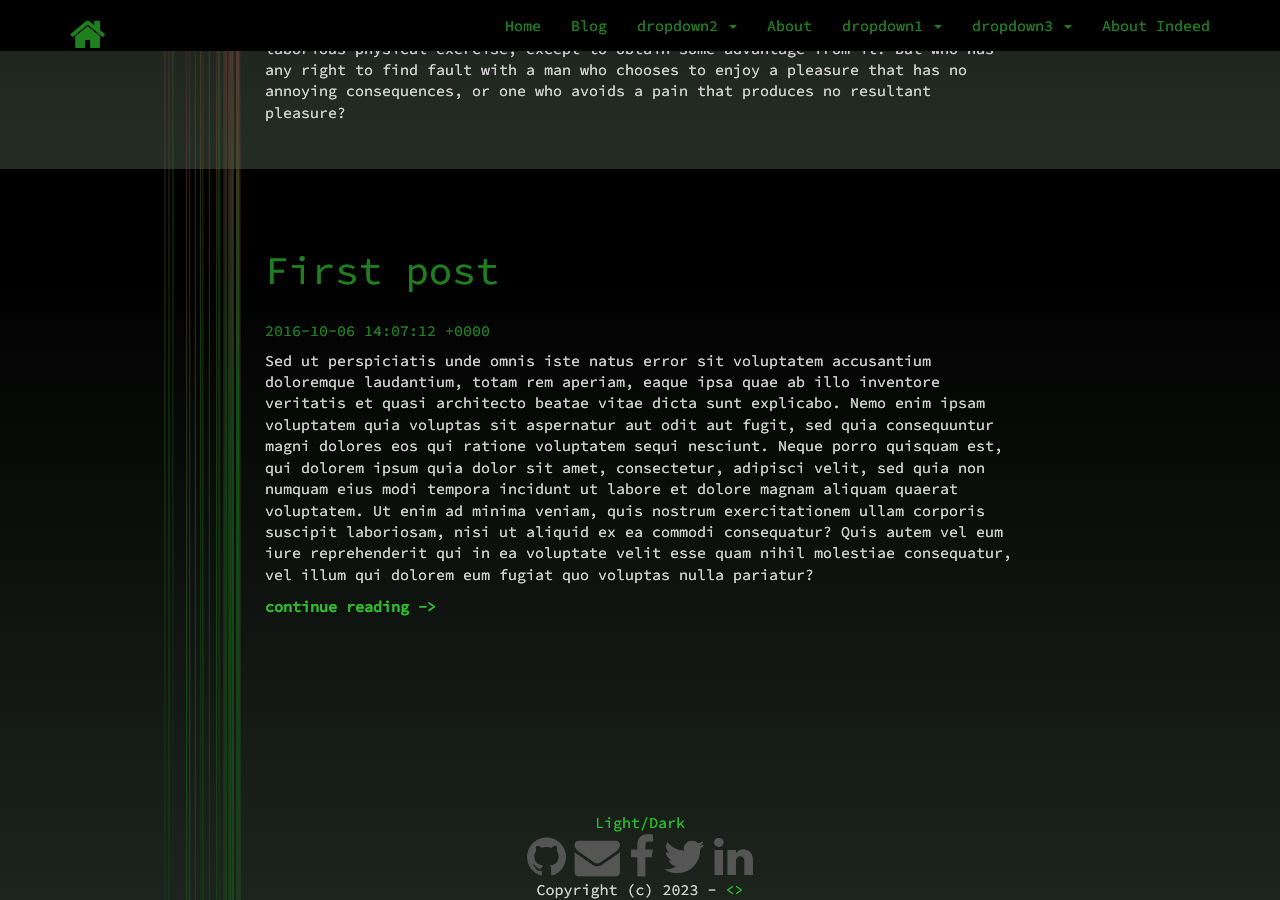
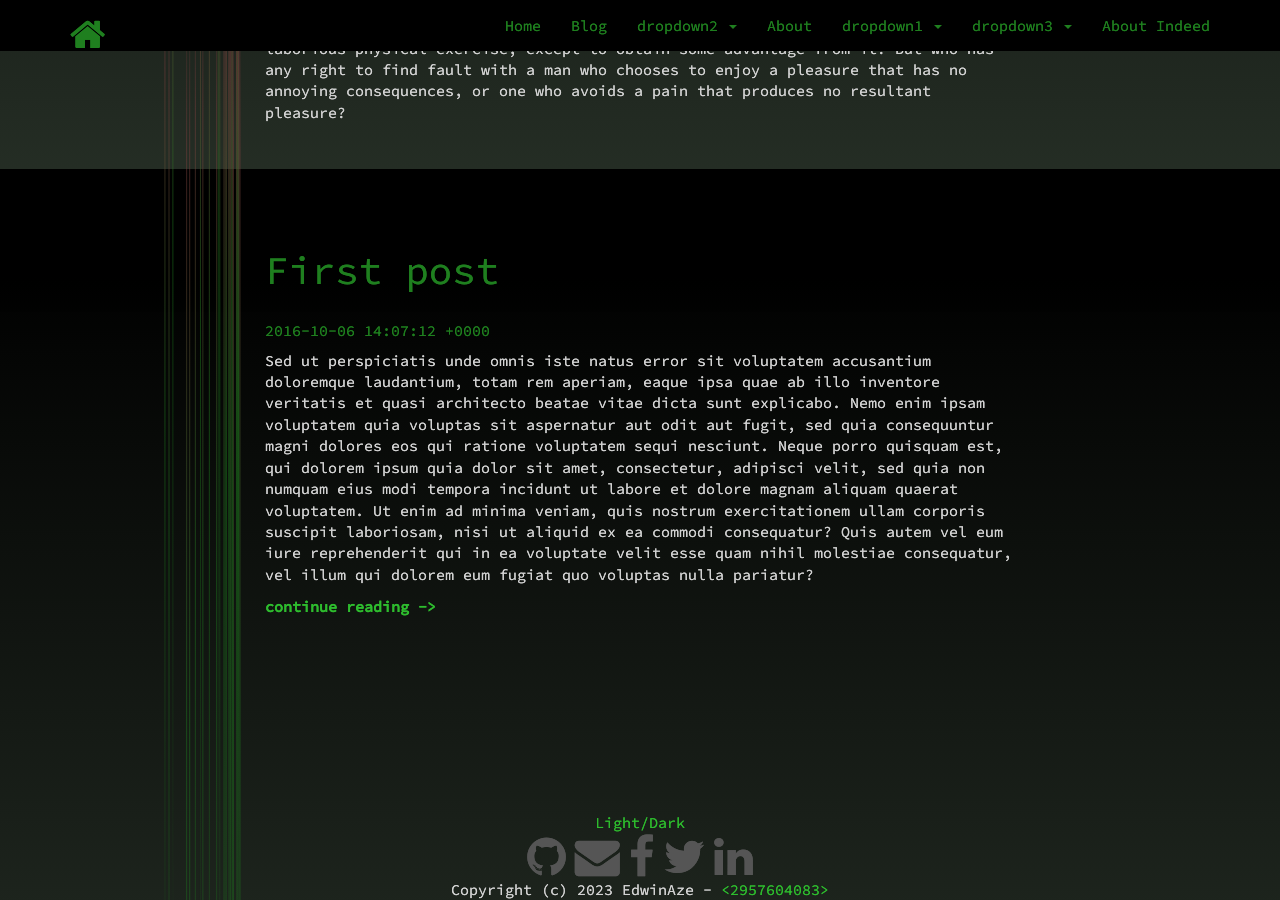
Before and after one commit to edwinaze/edwinaze.github.io, a Jekyll site: the page built from blog.md, in a window 1280 px wide and 900 px high, scrolled down 731 px. Built offline with Jekyll 4.4.1, drawn with Linux system fonts in a browser that asks for light colours; nearby versions of some CDN libraries.

Commit message:
更新config.yml, 配置网站标题和账号信息, 以及url

```diff
--- a/_config.yml
+++ b/_config.yml
@@ -13,12 +13,12 @@
 # you will see them accessed via {{ site.title }}, {{ site.email }}, and so on.
 # You can create any custom variable you would like, and they will be accessible
 # in the templates via {{ site.myvariable }}.
-title: jekyll-theme-potato-hacker
-author: "<your_name>"
-email: "<your@mail>"
-description: A simple Jekyll theme based on potatoes and hackers
-baseurl: "/jekyll-theme-potato-hacker" # the subpath of your site, e.g. /blog
-url: "" # the base hostname & protocol for your site, e.g. http://example.com
+title: EdwinAze的博客
+author: "EdwinAze"
+email: "2957604083"
+description: ACMer, Gamer, Music Lover
+baseurl: "/edwinaze" # the subpath of your site, e.g. /blog https://edwinaze.github.io.
+url: "http://edwinaze.github.io" # the base hostname & protocol for your site, e.g. http://example.com
 
 # ------------------------------------------------------------------------------
 # Custom settings
```
